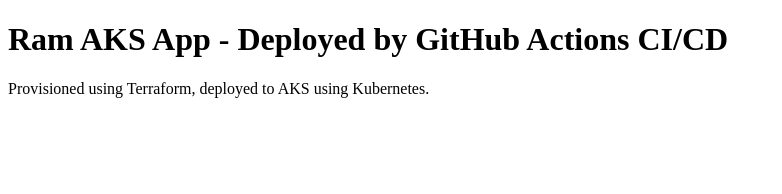
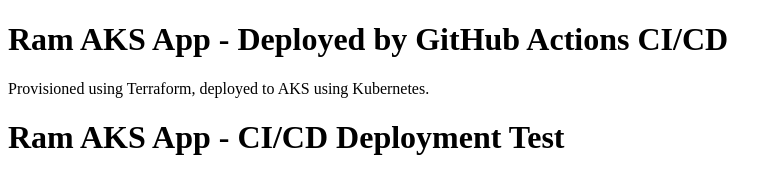
Before and after one commit to devSatym/azure-aks-gitops-observability, a plain HTML site: page app/index.html in a window 1280 px wide. Shown: the whole page, without its empty margins (0-782 px from the left). Drawn offline with Linux system fonts and the light colour scheme.

Commit message:
Trigger CI/CD app deployment

```diff
--- a/app/index.html
+++ b/app/index.html
@@ -8,3 +8,4 @@
   <p>Provisioned using Terraform, deployed to AKS using Kubernetes.</p>
 </body>
 </html>
+<h1>Ram AKS App - CI/CD Deployment Test</h1>
```
